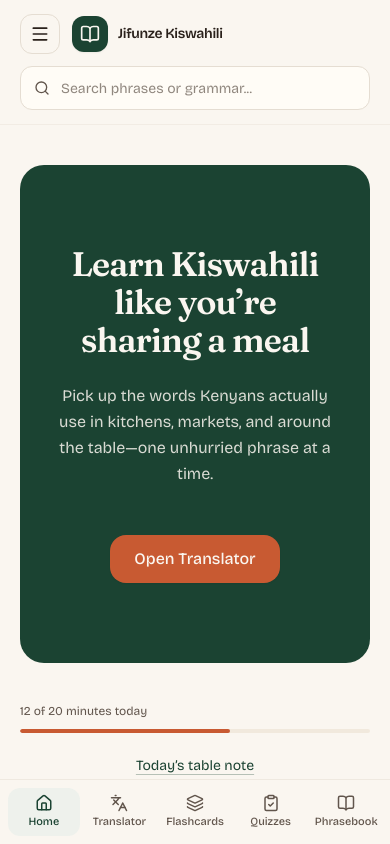
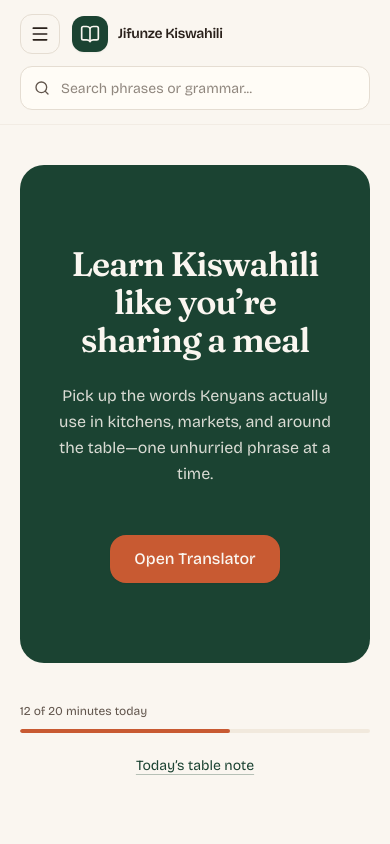
Before and after one commit to magvtv/boma-swahili-learn, a React (Vite) app: page / in a window 390 px wide. Shown: the top 844 px of the page. Built offline with nearby package versions, Linux system fonts and the light colour scheme.

Commit message:
refactor(nav): remove mobile bottom bar
Use the hamburger drawer on mobile and the sidebar on desktop so navigation is no longer duplicated.

```diff
--- a/src/layouts/AppLayout.tsx
+++ b/src/layouts/AppLayout.tsx
@@ -7,13 +7,6 @@ import { FEATURES } from '../data/features';
 import { GRAMMAR_LESSONS } from '../data/grammar';
 import { PHRASES } from '../data/phrases';
 import { cn } from '../utils/cn';
-
-const MOBILE_BOTTOM_IDS = new Set([
-  'translator',
-  'flashcards',
-  'quizzes',
-  'phrasebook',
-]);
 
 function NavLinks({ onNavigate }: { onNavigate?: () => void }) {
   const baseItem =
@@ -194,8 +187,6 @@ export function AppLayout() {
       dialog.removeEventListener('cancel', handleCancel);
     };
   }, [closeDrawer]);
-
-  const mobileBottomFeatures = FEATURES.filter((f) => MOBILE_BOTTOM_IDS.has(f.id));
 
   return (
     <div className="min-h-dvh text-charcoal">
@@ -412,56 +403,12 @@ export function AppLayout() {
           </div>
         </aside>
 
-        <main className="min-w-0 flex-1 pb-24 lg:pb-16">
+        <main className="min-w-0 flex-1 pb-16">
           <div key={location.pathname} className="boma-page-enter mx-auto max-w-3xl">
             <Outlet />
           </div>
         </main>
       </div>
-
-      {/* Mobile Bottom Navigation Bar */}
-      <nav
-        aria-label="Mobile quick navigation"
-        className="fixed inset-x-0 bottom-0 z-30 border-t border-warm-border/50 bg-cream px-2 py-2 lg:hidden"
-      >
-        <ul className="mx-auto grid max-w-md grid-cols-5 gap-1">
-          <li>
-            <NavLink
-              to="/"
-              end
-              className={({ isActive }) =>
-                cn(
-                  'flex flex-col items-center justify-center gap-0.5 rounded-xl py-1.5 text-[11px] font-medium transition-colors',
-                  isActive
-                    ? 'bg-savanna-green-soft/60 text-savanna-green'
-                    : 'text-charcoal-muted hover:text-charcoal',
-                )
-              }
-            >
-              <Home className="size-4.5" aria-hidden="true" />
-              <span>Home</span>
-            </NavLink>
-          </li>
-          {mobileBottomFeatures.map((feature) => (
-            <li key={feature.id}>
-              <NavLink
-                to={feature.path}
-                className={({ isActive }) =>
-                  cn(
-                    'flex flex-col items-center justify-center gap-0.5 rounded-xl py-1.5 text-[11px] font-medium transition-colors',
-                    isActive
-                      ? 'bg-savanna-green-soft/60 text-savanna-green'
-                      : 'text-charcoal-muted hover:text-charcoal',
-                  )
-                }
-              >
-                <FeatureIcon id={feature.id} className="size-4.5" />
-                <span className="truncate">{feature.title}</span>
-              </NavLink>
-            </li>
-          ))}
-        </ul>
-      </nav>
     </div>
   );
 }
```
